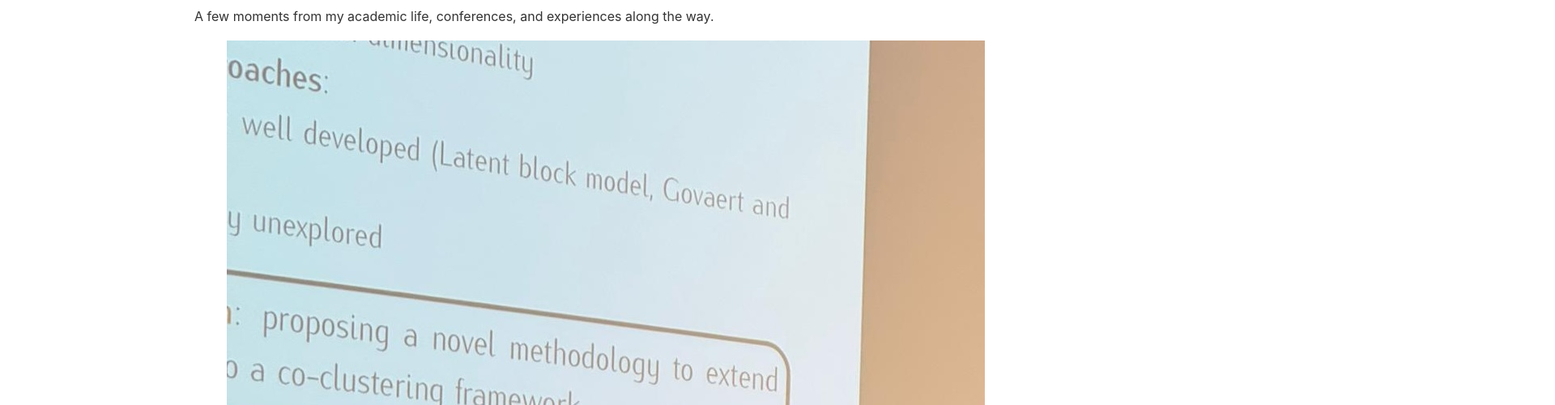
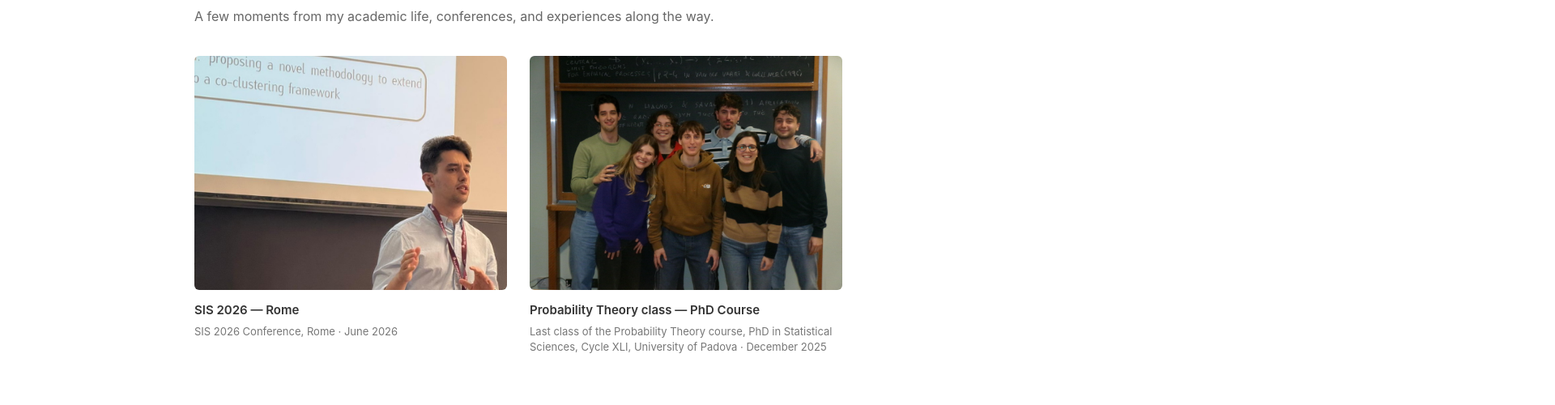
Before and after one commit to raulzanatta/raulzanatta.github.io, a plain HTML site: page journey.html in a window 1280 px wide. Shown: the part 216-716 px from the top of the page at 81% size, 1920 px wide, since content can reach past the window. Drawn offline with Linux system fonts and the light colour scheme.

Commit message:
Update style.css

```diff
--- a/style.css
+++ b/style.css
@@ -253,3 +253,66 @@ footer {
     border-radius: 50%;
     box-sizing: border-box;
 }
+
+
+
+
+/* Academic Journey */
+
+.journey-intro {
+    color: #666;
+    margin-bottom: 35px;
+}
+
+.photo-grid {
+    display: grid;
+    grid-template-columns: repeat(2, minmax(0, 1fr));
+    gap: 28px;
+    align-items: start;
+}
+
+.photo-item {
+    margin: 0;
+}
+
+.photo-item img {
+    display: block;
+    width: 100%;
+    aspect-ratio: 4 / 3;
+    object-fit: cover;
+    border-radius: 6px;
+}
+
+.photo-item figcaption {
+    margin-top: 12px;
+}
+
+.photo-item figcaption strong {
+    display: block;
+    font-size: 15px;
+    font-weight: 600;
+    color: #333;
+}
+
+.photo-item figcaption span {
+    display: block;
+    margin-top: 4px;
+    font-size: 13px;
+    line-height: 1.5;
+    color: #777;
+}
+
+/* Mobile layout */
+
+@media (max-width: 600px) {
+
+    .photo-grid {
+        grid-template-columns: 1fr;
+        gap: 32px;
+    }
+
+    .photo-item img {
+        aspect-ratio: 4 / 3;
+    }
+
+}
```
